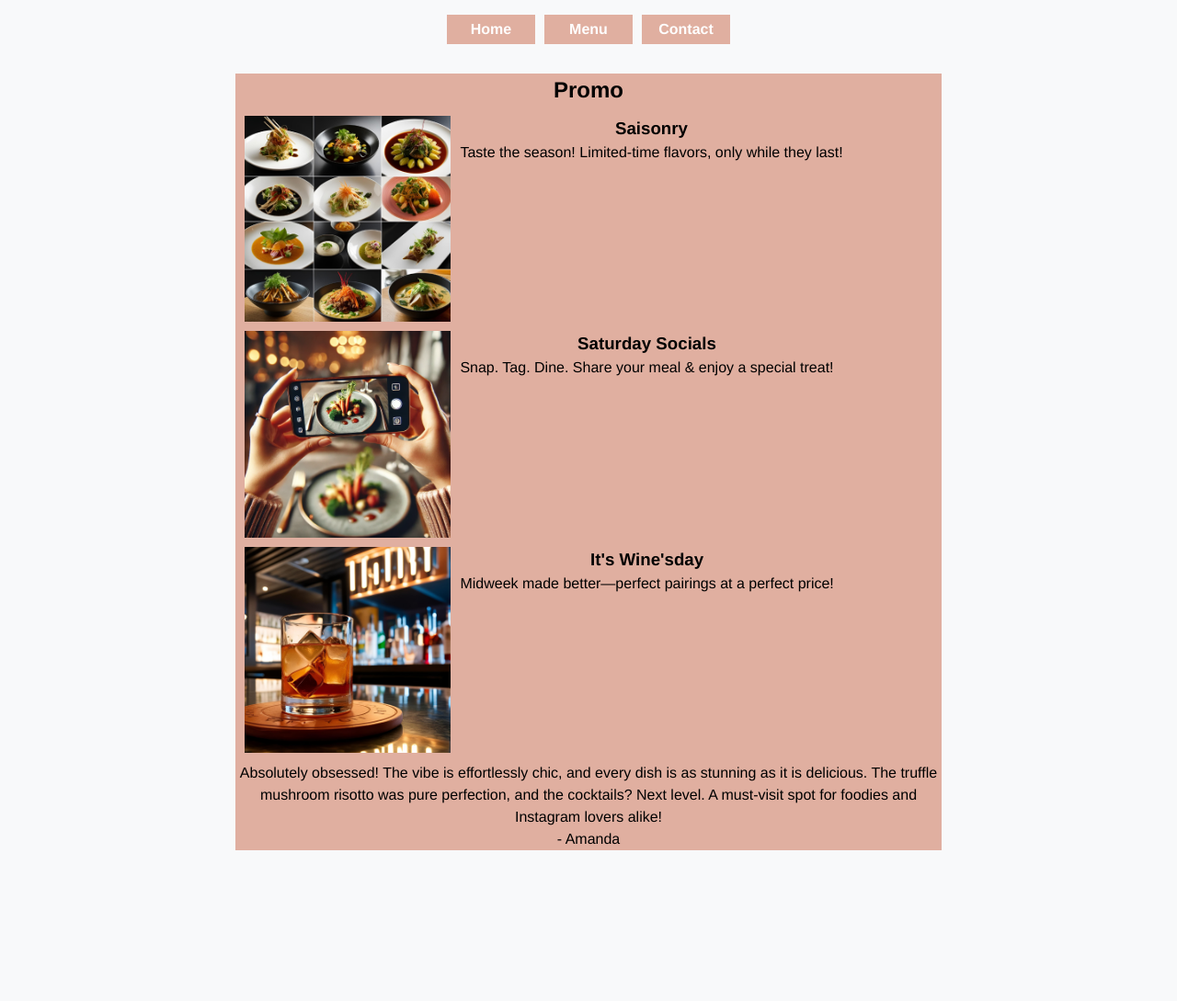
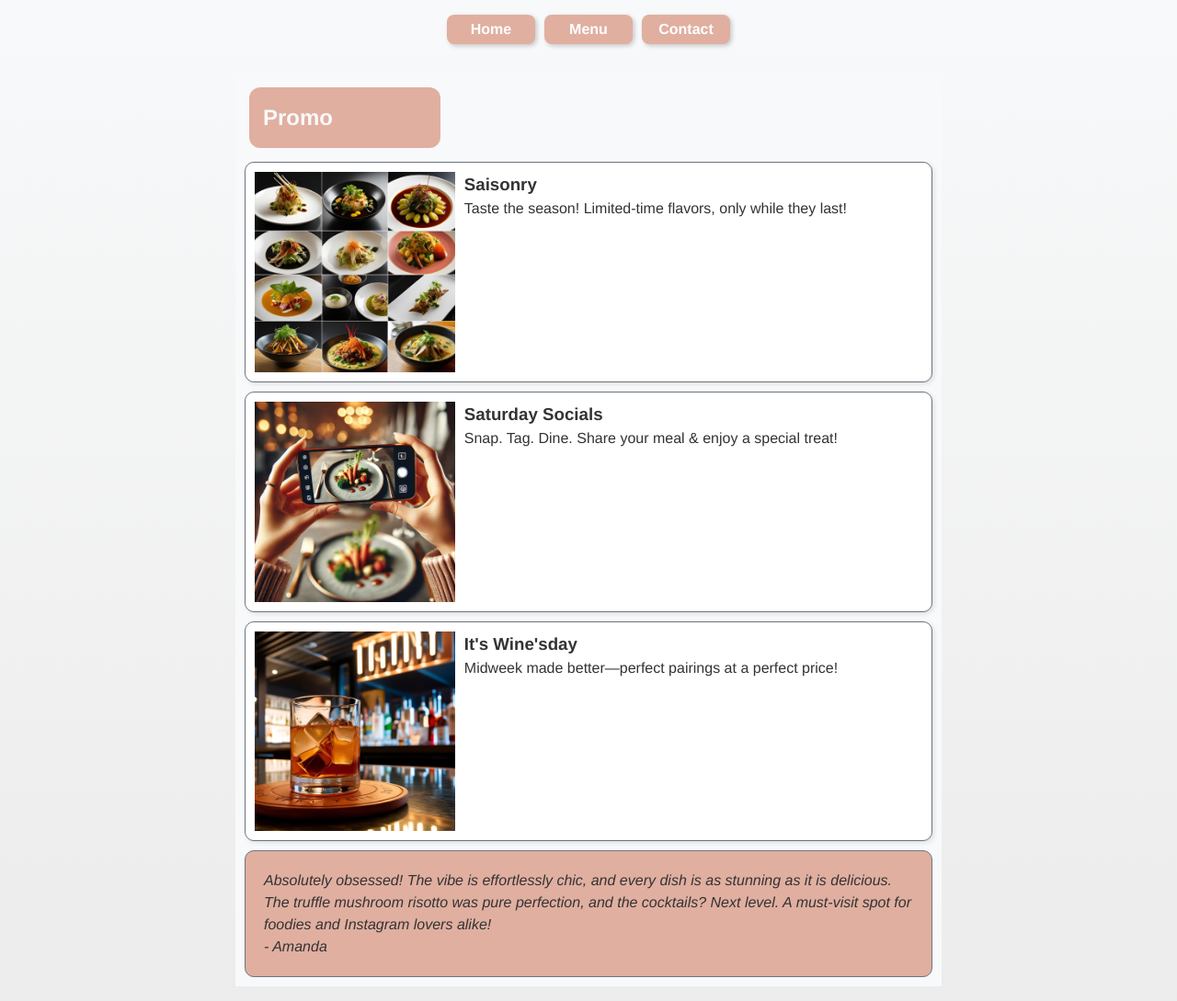
Before and after one commit to byudhip/perdineryan, a website built with webpack: page src/template.html in a window 1280 px wide. Shown: the whole page at 92% size. Before the commit the page ends 941 px from the top, so only its background shows below. Built offline with nearby package versions, Linux system fonts and the light colour scheme.

Commit message:
Refine styles - Rounded corners on all elements - Add "moving-up" effect when hovering buttons - Add box-shadow to #content box - Add zoom effect when hovering #content box - Add logo styling - Refine testimony styling

```diff
--- a/src/styles.css
+++ b/src/styles.css
@@ -31,10 +31,17 @@ body {
   justify-content: flex-start;
   align-items: center;
   font-family: Helvetica, Arial, system-ui;
-  /* height: 100vh; */
+  line-height: 1.5;
+  background: linear-gradient(to bottom, var(--bgcolor), #ececec);
+}
 
-  line-height: 1.5;
-  background-color: var(--bgcolor);
+h2 {
+  margin: 15px;
+  color: var(--bgcolor);
+  background-color: var(--primary);
+  padding: 15px;
+  width: 13rem;
+  border-radius: 12px;
 }
 
 ul {
@@ -47,16 +54,30 @@ ul {
 button {
   background-color: var(--primary);
   color: white;
-  font-size: 1rem;
+  font-size: clamp(0.5rem, 1rem, 45rem);
   font-weight: bold;
   width: 6rem;
   height: 2rem;
   border-style: none;
   cursor: pointer;
+  border-radius: 8px;
+  box-shadow: 2px 2px 5px rgba(0, 0, 0, 0.2);
+  transition: transform 0.2s ease-in-out, box-shadow 0.2s ease-in-out;
 }
 
 button:hover {
   background-color: var(--hover);
+  transform: translateY(-2px);
+  box-shadow: 3px 3px 7px rgba(0, 0, 0, 0.3);
+}
+
+#logo {
+  position:absolute;
+  top: 1%;
+  left: 1%;
+  /* transform: rotate(270deg); */
+  width: 200px;
+  height: auto;
 }
 
 .header {
@@ -65,24 +86,48 @@ button:hover {
 }
 
 #content {
-  /* height: 80vh; */
   width: 60vw;
   margin: 1rem;
-  background-color: var(--primary);
-  text-align: center;
-  /* flex: 1; */
+  background-color: var(--bgcolor);
 }
 
 .box {
   display: flex;
   gap: 10px;
   margin: 10px;
+  padding: 10px;
+  border: 1px solid var(--secondary);
+  border-radius: 10px;
+  background-color: white;
+  box-shadow: 2px 2px 5px rgba(0, 0, 0, 0.1);
+  transition: box-shadow 0.2s ease-in-out, transform 0.2s ease-in-out;
+}
+
+.box:hover {
+  transform: scale(1.02);
+  box-shadow: 4px 4px 8px rgba(0, 0, 0, 0.2);
 }
 
 .box-img {
   width: 30%;
-  height: 30%;
+  max-width: 300px;
+  height: auto;
+}
 
+.box h3,
+p {
+  color: var(--regtext);
+}
+
+.testimony-box {
+  gap: 10px;
+  margin: 10px;
+  padding: 20px;
+  border: 1px solid var(--secondary);
+  border-radius: 10px;
+  background-color: var(--primary);
+  color: var(--bgcolor);
+  font-style: italic;
 }
 
 .footer {
```
